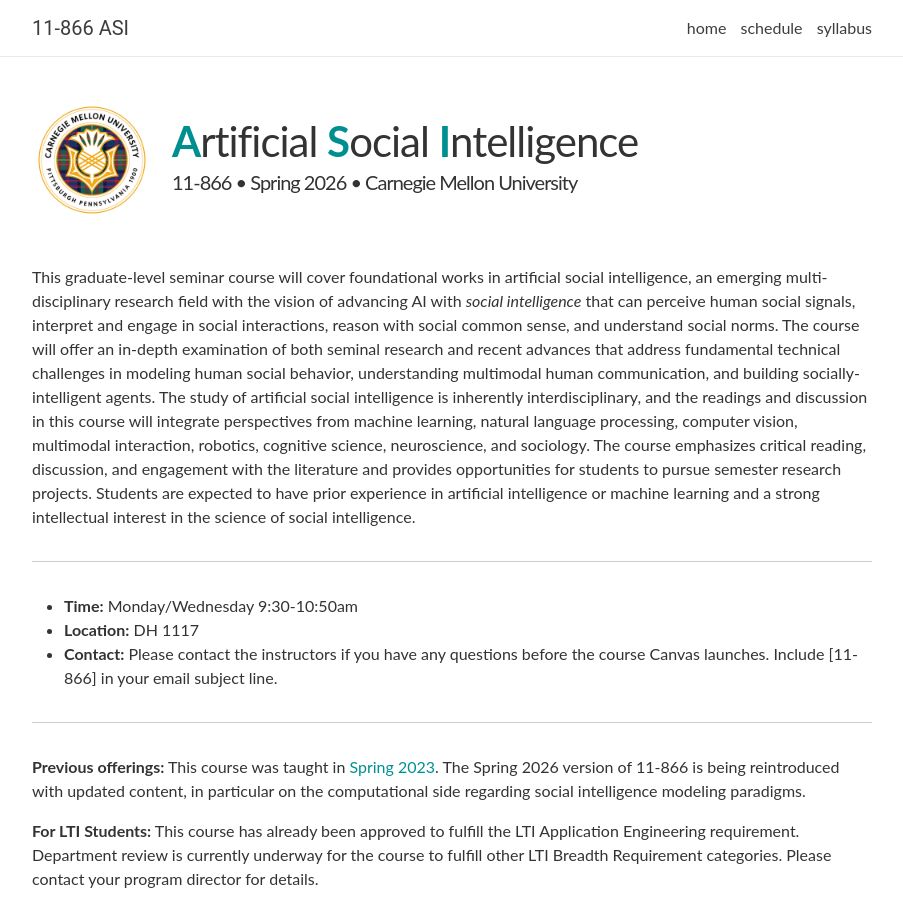
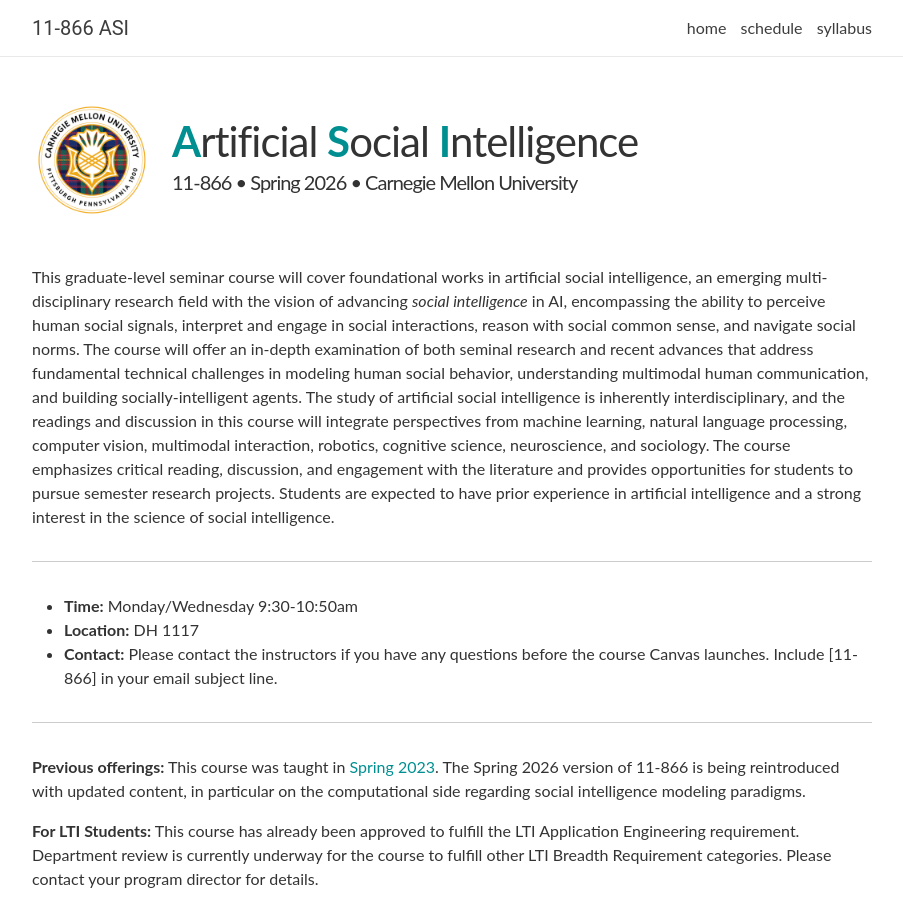
Before and after one commit to CMU-MultiComp-Lab/cmu-asi-course, a Jekyll site: the page spring2026/index.html, which Jekyll copies as it is, in a window 1280 px wide and 900 px high. Shown: the whole window, without its empty margins (188-1091 px from the left). Built offline with Jekyll 4.4.1, drawn with Linux system fonts in a browser that asks for light colours; nearby versions of some CDN libraries; comment, search, counter and statistics services are not loaded.

Commit message:
Update index.html

```diff
--- a/spring2026/index.html
+++ b/spring2026/index.html
@@ -72,14 +72,14 @@
 
   <article class="post-content <b>>A</b>rtificial <b>S</b>ocial <b>I</b>ntelligence clearfix">
     <p>This graduate-level seminar course will cover foundational works in artificial social intelligence, an emerging multi-disciplinary
-      research field with the vision of advancing AI with <em>social intelligence</em> that can perceive human social signals, interpret and engage in social interactions,
-      reason with social common sense, and understand social norms. The course will offer an in-depth examination of both seminal research
+      research field with the vision of advancing <em>social intelligence</em> in AI, encompassing the ability to perceive human social signals, interpret and engage in social interactions,
+      reason with social common sense, and navigate social norms. The course will offer an in-depth examination of both seminal research
       and recent advances that address fundamental technical challenges in modeling human social behavior, understanding multimodal human
       communication, and building socially-intelligent agents. The study of artificial social intelligence is inherently interdisciplinary,
       and the readings and discussion in this course will integrate perspectives from machine learning, natural language processing,
       computer vision, multimodal interaction, robotics, cognitive science, neuroscience, and sociology. The course emphasizes critical
       reading, discussion, and engagement with the literature and provides opportunities for students to pursue semester research projects.
-      Students are expected to have prior experience in artificial intelligence or machine learning and a strong intellectual interest
+      Students are expected to have prior experience in artificial intelligence and a strong interest
       in the science of social intelligence.</p>
 <hr />
 
```
